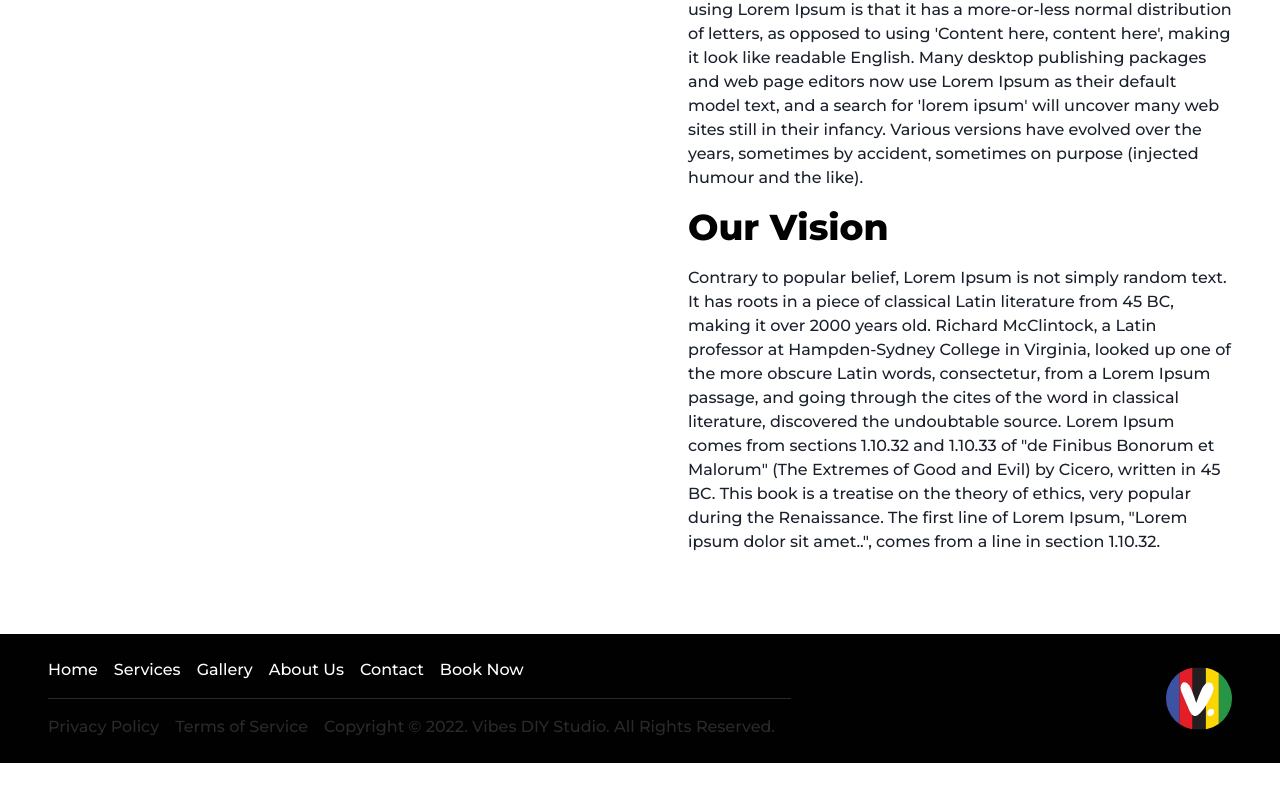
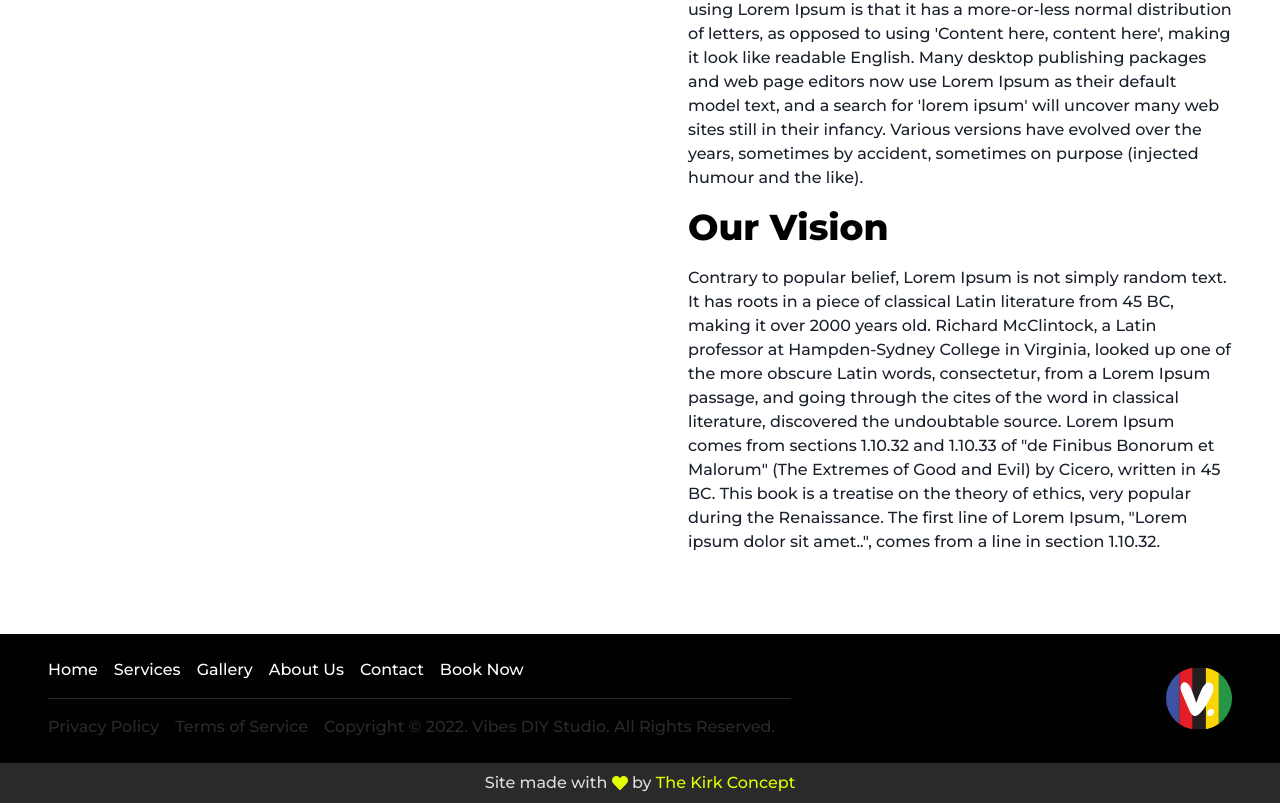
Before and after one commit to christoph-codes/vibesdiy, a Next.js app in the folder site/: page /about in a window 1280 px wide. Shown: the part 833-1636 px from the top of the page. Before the commit the page ends 1596 px from the top, so only its background shows below. Built offline with nearby package versions, Linux system fonts and the light colour scheme.

Commit message:
33: Include powered by on the main page template

```diff
--- a/site/templates/Page/index.tsx
+++ b/site/templates/Page/index.tsx
@@ -7,6 +7,7 @@ import AnnouncementBar from '../../components/AnnouncementBar';
 import Navigation from '../../components/Navigation';
 import { navigationLinks } from '../../utils/navLinks';
 import Footer from '../../components/Footer';
+import PoweredBy from '../../components/PoweredBy';
 
 export type PageProps = {
 	className?: string;
@@ -68,6 +69,7 @@ const PageTemplate: FC<PageProps> = ({
 				{children}
 			</main>
 			<Footer />
+			<PoweredBy />
 		</>
 	);
 };
```
